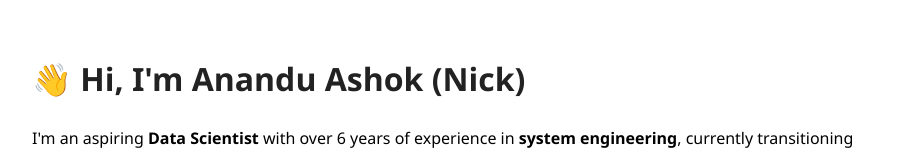
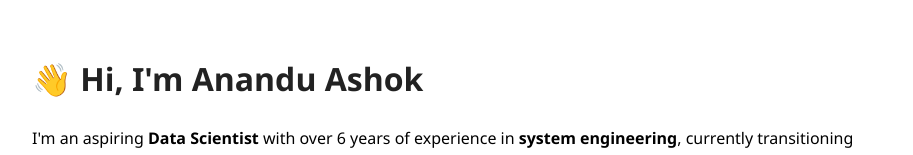
Before and after one commit to ananduashok/ananduashok.github.io, a plain HTML site: page index.html in a window 1280 px wide. Shown: the top 155 px of the page, without its empty margins (183-1096 px from the left). Drawn offline with Linux system fonts and the light colour scheme.

Commit message:
Update index.html

```diff
--- a/index.html
+++ b/index.html
@@ -31,7 +31,7 @@
 </head>
 <body>
 
-  <h1>👋 Hi, I'm Anandu Ashok (Nick)</h1>
+  <h1>👋 Hi, I'm Anandu Ashok</h1>
   <p>I'm an aspiring <strong>Data Scientist</strong> with over 6 years of experience in <strong>system engineering</strong>, currently transitioning into machine learning and analytics. I'm pursuing an <strong>M.Sc. in Data Science</strong>, and I've built several projects using Python, ML algorithms, and data visualization tools.</p>
 
   <p>I’m passionate about turning messy data into meaningful insights and solving real-world problems with data.</p>
```
